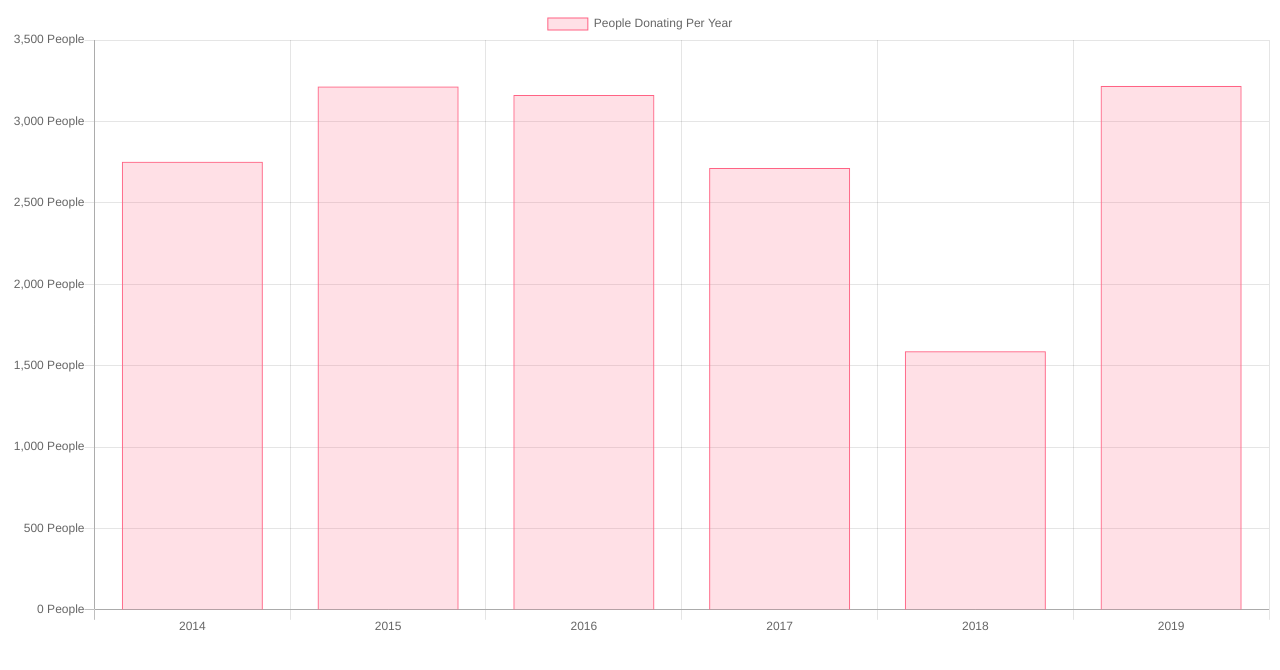
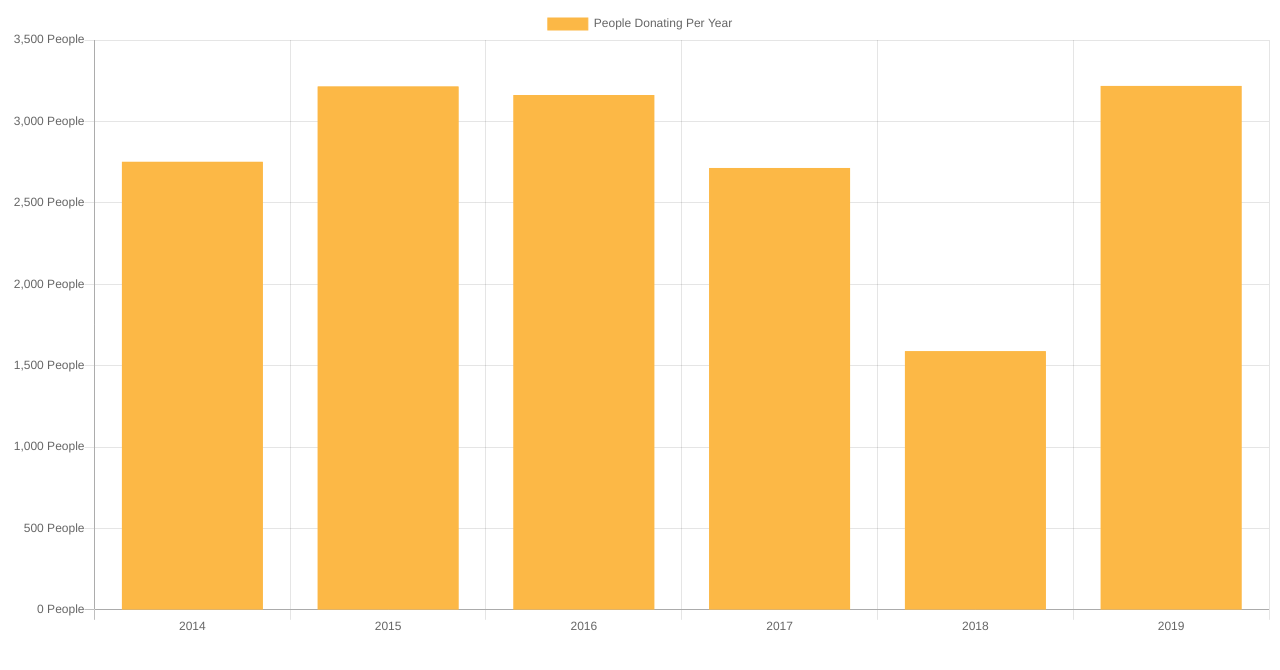
Before and after one commit to juliafredenburg/juliafredenburg.github.io, a plain HTML site: page hipgive/people_donating_per_year/index.html in a window 1280 px wide. Drawn offline with nearby package versions, Linux system fonts and the light colour scheme.

Commit message:
added countries json & changed colors

```diff
--- a/hipgive/people_donating_per_year/index.html
+++ b/hipgive/people_donating_per_year/index.html
@@ -24,8 +24,8 @@
           label: 'People Donating Per Year',
           data: data.ys,
           fill: false,
-          backgroundColor: 'rgba(255, 99, 132, 0.2)',
-          borderColor: 'rgba(255, 99, 132, 1)',
+          backgroundColor: '#fcb846',
+          borderColor: '#fcb846',
           borderWidth: 1
         }]
       },
```
Also changed, not shown: hipgive/countries/countries_donations.geojson (added), 1 other file.
